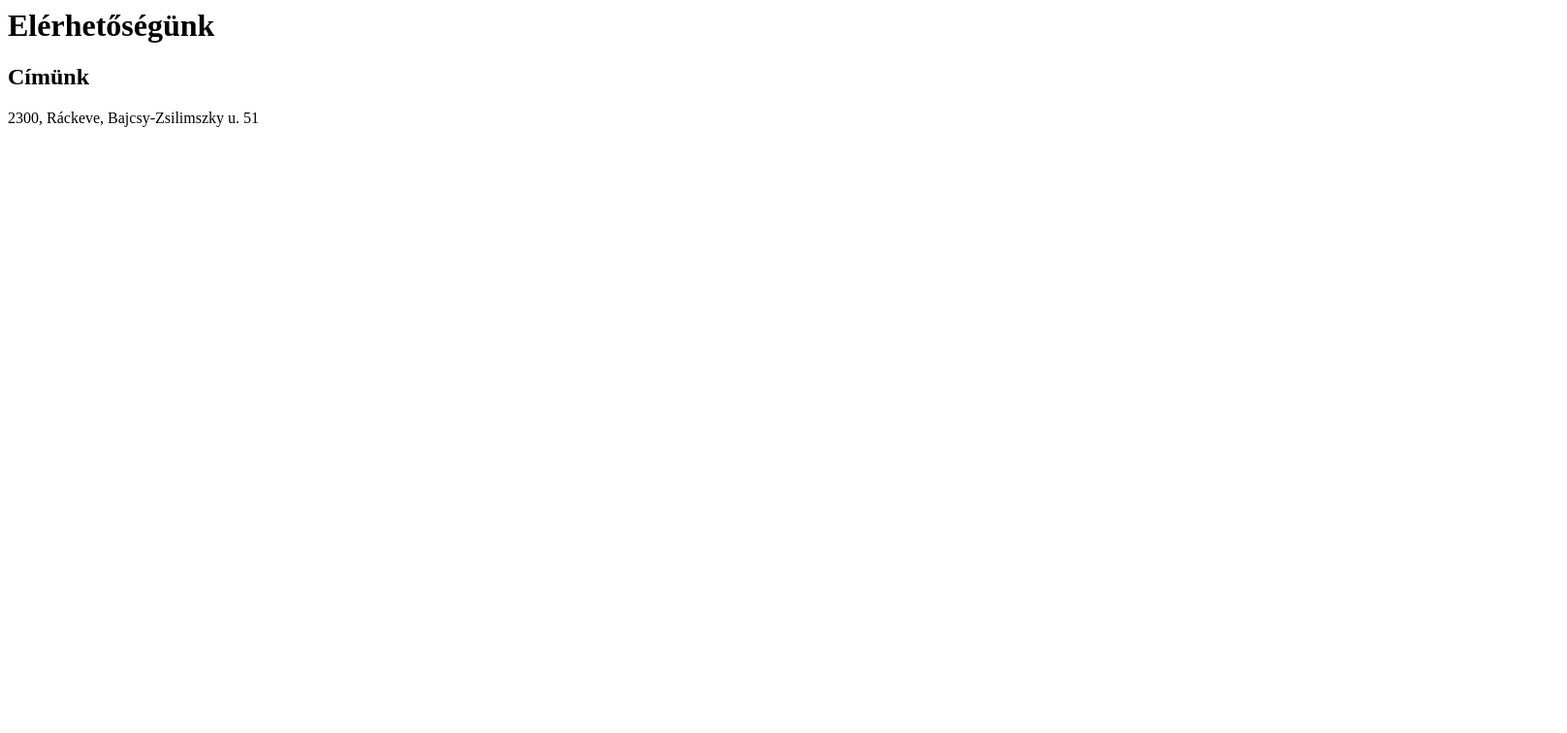
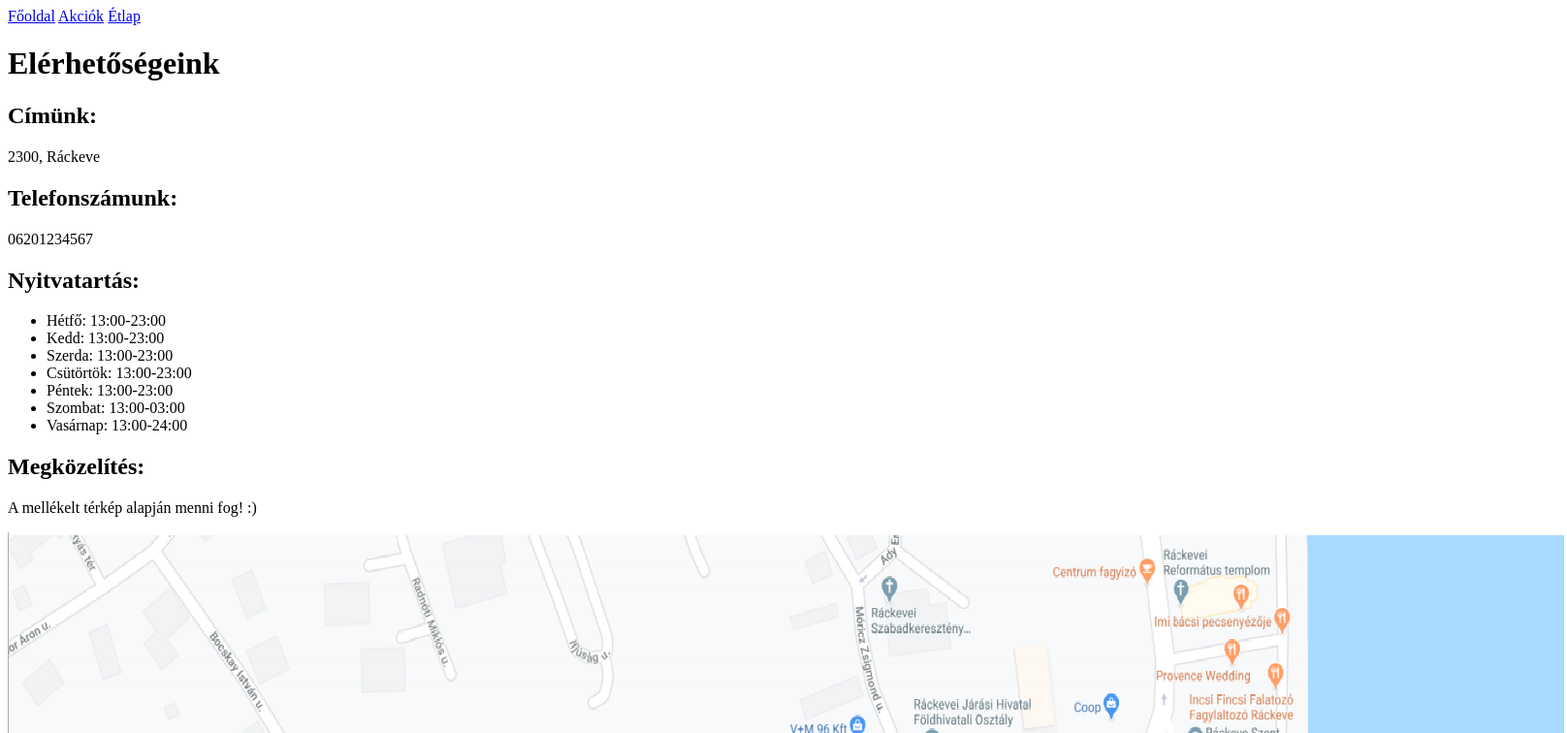
Before and after one commit to HamoriPisti/ujrakezdes, a plain HTML site: page index.html in a window 1280 px wide. Shown: the top 756 px of the page at 97% size, 1616 px wide, since content can reach past the window. Drawn offline with Linux system fonts and the light colour scheme.

Commit message:
Első két feladat elvégezve!

```diff
--- a/index.html
+++ b/index.html
@@ -1,3 +1,34 @@
-<h1>Elérhetőségünk</h1>
-<h2>Címünk</h2>
-<p>2300, Ráckeve, Bajcsy-Zsilimszky u. 51</p>
+<!DOCTYPE html>
+<html lang="en">
+
+<head>
+    <meta charset="UTF-8">
+    <meta name="viewport" content="width=device-width, initial-scale=1.0">
+    <title>Elérhetőség</title>
+</head>
+
+<body>
+    <a href="/">Főoldal</a>
+    <a href="/akciok.html">Akciók</a>
+    <a href="/etlap.html">Étlap</a>
+    <h1>Elérhetőségeink</h1>
+    <h2>Címünk:</h2>
+    <p>2300, Ráckeve</p>
+    <h2>Telefonszámunk:</h2>
+    <p>06201234567</p>
+    <h2>Nyitvatartás:</h2>
+    <ul>
+        <li>Hétfő: 13:00-23:00</li>
+        <li>Kedd: 13:00-23:00</li>
+        <li>Szerda: 13:00-23:00</li>
+        <li>Csütörtök: 13:00-23:00</li>
+        <li>Péntek: 13:00-23:00</li>
+        <li>Szombat: 13:00-03:00</li>
+        <li>Vasárnap: 13:00-24:00</li>
+    </ul>
+    <h2>Megközelítés:</h2>
+    <p>A mellékelt térkép alapján menni fog! :)</p>
+    <img src="/images/terkep.png" alt="térkép">
+</body>
+
+</html>
```
Also changed, not shown: akciok.html (added, +27 -0 lines), etlap.html (added, +19 -0 lines), images/kidpancake.webp (added), images/menu.png (added), images/moremenu.jpg (added), images/terkep.png (added).
